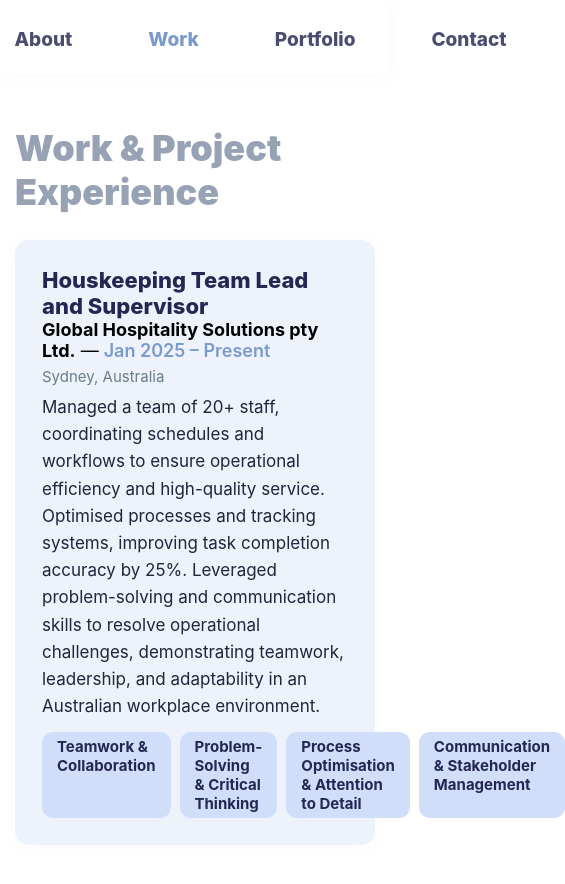
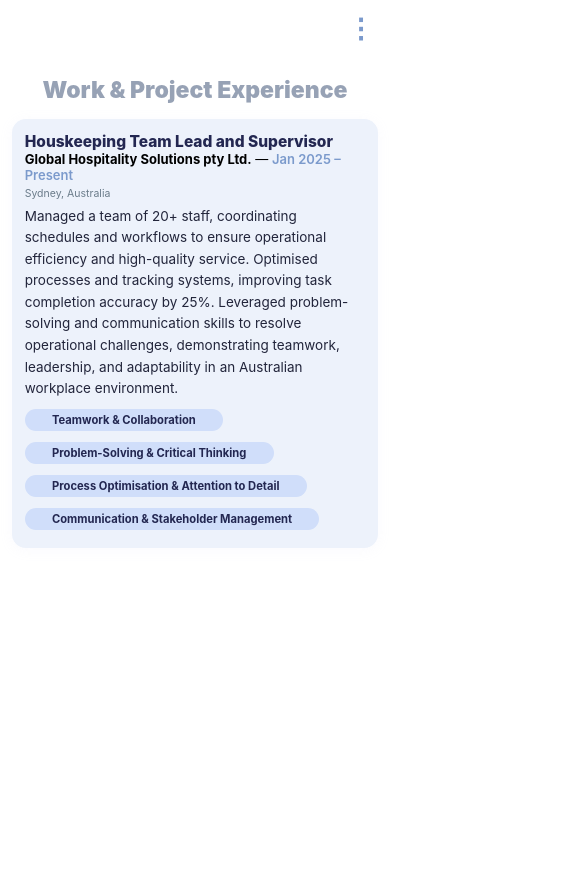
Before and after one commit to jaeyunjks/jaeyun-portfolio, a React (Create React App) app: page /work in a window 390 px wide. Shown: the top 884 px of the page, 565 px wide, since content can reach past the window. After the commit the page ends 844 px from the top, so only its background shows below. Built offline with nearby package versions, Linux system fonts and the light colour scheme.

Commit message:
Editing the mobile view index

```diff
--- a/src/App.js
+++ b/src/App.js
@@ -1,5 +1,5 @@
-import React from "react";
-import { BrowserRouter as Router, Routes, Route, Link, useLocation, useNavigate } from "react-router-dom";
+import React, { useState } from "react";
+import { BrowserRouter as Router, Routes, Route, Link, useLocation } from "react-router-dom";
 import HomePage from "./pages/HomePage";
 import AboutPage from "./pages/AboutPage";
 import WorkPage from "./pages/WorkPage";
@@ -7,11 +7,79 @@ import PortfolioPage from "./pages/PortfolioPage";
 import ContactPage from "./pages/ContactPage";
 import InteractionDesignCase from "./pages/InteractionDesignCase";
 
+// Responsive device hook
+function useIsMobile(breakpoint = 600) {
+  const [isMobile, setIsMobile] = React.useState(window.innerWidth < breakpoint);
+  React.useEffect(() => {
+    function handleResize() { setIsMobile(window.innerWidth < breakpoint); }
+    window.addEventListener("resize", handleResize);
+    return () => window.removeEventListener("resize", handleResize);
+  }, [breakpoint]);
+  return isMobile;
+}
 
+// Mobile navbar overlay
+function MobileNavMenu({ navs, location, open, setOpen }) {
+  return (
+    open && (
+      <div style={{
+        position: "fixed",
+        top: 0, right: 0,
+        width: "70vw",
+        maxWidth: 350,
+        height: "100vh",
+        background: "#fff",
+        boxShadow: "-1px 0 22px #23275112",
+        zIndex: 999,
+        paddingTop: 52,
+        paddingBottom: 22,
+        display: "flex",
+        flexDirection: "column",
+        alignItems: "flex-end"
+      }}>
+        <button
+          onClick={() => setOpen(false)}
+          style={{
+            background: "none",
+            border: "none",
+            color: "#7B9ACC",
+            fontSize: 23,
+            fontWeight: 900,
+            marginRight: 20,
+            marginTop: -44,
+            marginBottom: 21,
+            cursor: "pointer"
+          }}>×</button>
+        {navs.map(({ to, label }) => (
+          <Link
+            key={to}
+            to={to}
+            onClick={() => setOpen(false)}
+            style={{
+              width: "100%",
+              textAlign: "right",
+              color: location.pathname === to ? "#7B9ACC" : "#232751",
+              textDecoration: "none",
+              borderRadius: 6,
+              background: location.pathname === to ? "#EDF2FB" : "none",
+              padding: "14px 4vw",
+              marginBottom: 5,
+              fontWeight: 800,
+              fontSize: 16,
+              opacity: location.pathname === to ? 1 : 0.82
+            }}
+          >{label}</Link>
+        ))}
+      </div>
+    )
+  );
+}
 
-// Simple minimal navbar with active highlight
+// Responsive Navbar (desktop: color active, no hover effect; mobile: titik tiga)
 function Navbar() {
   const location = useLocation();
+  const isMobile = useIsMobile();
+  const [showMenu, setShowMenu] = useState(false);
   const navs = [
     { to: "/", label: "Home" },
     { to: "/about", label: "About" },
@@ -19,22 +87,78 @@ function Navbar() {
     { to: "/portfolio", label: "Portfolio" },
     { to: "/contact", label: "Contact" }
   ];
+
   return (
+    <>
       <nav style={{
-      width: "100%", background: "#fff", boxShadow: "0 2px 13px #d2ddec22",
-      padding: "20px 0 15px", display: "flex", justifyContent: "center",
-      position: "sticky", top: 0, gap: 42, fontWeight: 700, fontSize: 19, zIndex: 99
+        width: "100vw",
+        background: isMobile ? "#fff" : "rgba(249,252,252,.98)",
+        boxShadow: isMobile ? "none" : "0 4px 23px #c7d8f733",
+        padding: isMobile ? "7px 0 7px" : "17px 0 15px",
+        display: "flex",
+        justifyContent: isMobile ? "flex-end" : "center",
+        alignItems: "center",
+        position: "sticky",
+        top: 0,
+        borderRadius: isMobile ? 0 : 22,
+        gap: isMobile ? 0 : 38,
+        fontWeight: 700,
+        fontSize: isMobile ? 13.8 : 19,
+        zIndex: 100,
+        height: isMobile ? 44 : undefined,
+        minHeight: isMobile ? 44 : undefined
       }}>
+        {/* Desktop: normal nav links, minimalist NO underline */}
+        {!isMobile && (
+          <>
             {navs.map(({ to, label }) => (
-        <Link key={to} to={to}
+              <Link
+                key={to}
+                to={to}
                 style={{
                   color: location.pathname === to ? "#7B9ACC" : "#232751",
-            textDecoration: "none", borderRadius: 19,
-            padding: "8px 17px", opacity: location.pathname === to ? 1.0 : 0.82,
-            fontWeight: 800
-          }}>{label}</Link>
+                  textDecoration: "none",
+                  borderRadius: 2,
+                  background: "none",
+                  padding: "8px 15px",
+                  fontWeight: 800,
+                  boxShadow: "none",
+                  border: "none",
+                  opacity: location.pathname === to ? 1 : 0.84,
+                  fontSize: 19,
+                  whiteSpace: "nowrap",
+                  transition: "color .18s, background .18s"
+                }}
+              >
+                {label}
+              </Link>
             ))}
+          </>
+        )}
+        {/* Mobile: titik tiga menu (vertical dots) */}
+        {isMobile && (
+          <button
+            onClick={() => setShowMenu(v => !v)}
+            style={{
+              background: "none",
+              border: "none",
+              fontSize: 27,
+              fontWeight: 900,
+              color: "#7B9ACC",
+              marginRight: 16,
+              cursor: "pointer",
+              padding: 0,
+              outline: "none"
+            }}
+            aria-label="Open menu"
+          >
+            ⋮
+          </button>
+        )}
       </nav>
+      {/* Mobile dropdown menu */}
+      <MobileNavMenu navs={navs} location={location} open={isMobile && showMenu} setOpen={setShowMenu} />
+    </>
   );
 }
 
--- a/src/pages/HomePage.js
+++ b/src/pages/HomePage.js
@@ -1,6 +1,19 @@
 import React, { useEffect, useState } from "react";
 import { useNavigate } from "react-router-dom";
 import { motion } from "framer-motion";
+
+// Responsive device hook
+function useIsMobile(breakpoint = 600) {
+    const [isMobile, setIsMobile] = useState(window.innerWidth < breakpoint);
+    useEffect(() => {
+        function handleResize() {
+            setIsMobile(window.innerWidth < breakpoint);
+        }
+        window.addEventListener("resize", handleResize);
+        return () => window.removeEventListener("resize", handleResize);
+    }, [breakpoint]);
+    return isMobile;
+}
 
 function useLoopTyping(text, delay = 50, wait = 1200) {
     const [out, setOut] = useState("");
@@ -18,7 +31,6 @@ function useLoopTyping(text, delay = 50, wait = 1200) {
     return out;
 }
 
-// Pastel, theme-aligned transparent SVGs
 const LinkedInIcon = ({ size = 34 }) => (
     <svg height={size} width={size} viewBox="0 0 32 32" fill="none">
         <rect width="32" height="32" rx="9" fill="#7B9ACC" fillOpacity="0.13" />
@@ -33,12 +45,11 @@ const GithubIcon = ({ size = 34 }) => (
     </svg>
 );
 
-// Animated floating corner social links
-function FloatingSocialLinks() {
+function FloatingSocialLinks({ isMobile }) {
     return (
         <div style={{
-            position: "fixed", right: 28, bottom: 28, zIndex: 99,
-            display: "flex", flexDirection: "column", gap: 15
+            position: "fixed", right: isMobile ? 11 : 28, bottom: isMobile ? 11 : 28, zIndex: 99,
+            display: "flex", flexDirection: "column", gap: isMobile ? 9 : 15
         }}>
             <motion.a
                 href="https://www.linkedin.com/in/yafiefarabi0710/"
@@ -58,7 +69,7 @@ function FloatingSocialLinks() {
                 }}
                 aria-label="LinkedIn"
             >
-                <LinkedInIcon size={38} />
+                <LinkedInIcon size={isMobile ? 30 : 38} />
             </motion.a>
             <motion.a
                 href="https://github.com/jaeyunjks"
@@ -78,54 +89,71 @@ function FloatingSocialLinks() {
                 }}
                 aria-label="GitHub"
             >
-                <GithubIcon size={38} />
+                <GithubIcon size={isMobile ? 30 : 38} />
             </motion.a>
         </div>
     );
 }
 
 export default function HomePage() {
+    const isMobile = useIsMobile();
     const heroTxt = "Hi, I'm Yafie, an aspiring Software Engineer & Business Analyst.";
-    const animated = useLoopTyping(heroTxt, 40, 1700);
+    const animated = useLoopTyping(heroTxt, isMobile ? 27 : 40, 1700);
     const navigate = useNavigate();
+
     return (
         <div style={{
-            minHeight: "88vh", background: "#F9FAFC", display: "flex", flexDirection: "column",
-            alignItems: "center", justifyContent: "center"
+            minHeight: isMobile ? "78vh" : "88vh",
+            background: "#F9FAFC",
+            display: "flex",
+            flexDirection: "column",
+            alignItems: "center",
+            justifyContent: "center",
+            width: "100vw",
+            padding: isMobile ? "0 2vw" : 0
         }}>
             <div style={{
                 fontWeight: 900,
-                fontSize: 44,
+                fontSize: isMobile ? 31 : 44,
                 color: "#7B9ACC",
-                letterSpacing: -2,
-                minHeight: 65,
+                letterSpacing: -1.4,
+                minHeight: isMobile ? 40 : 65,
                 textAlign: "center",
                 width: "100%"
             }}>
                 {animated}
             </div>
             <div style={{
-                margin: "40px 0 18px",
-                fontSize: 22,
+                margin: isMobile ? "22px 0 10px" : "40px 0 18px",
+                fontSize: isMobile ? 15 : 22,
                 color: "#232751",
                 opacity: .88,
-                textAlign: "center"
+                textAlign: "center",
+                width: "100%"
             }}>
                 Bachelor of Information Technology | Open for 2025&2026 Internship <br />
                 <span style={{
-                    fontSize: 17,
+                    fontSize: isMobile ? 13 : 17,
                     opacity: .67
-                }}>Enterprise Software Development and Business Information System Management @UTS.</span>
+                }}>Enterprise Software Development & Business Information System Management @UTS.</span>
             </div>
             <button
                 onClick={() => navigate("/contact")}
                 style={{
-                    marginTop: 28, background: "#7B9ACC", color: "#fff", fontWeight: 800,
-                    fontSize: 18, border: 0, borderRadius: 23, padding: "15px 46px", boxShadow: "0 2px 18px #d2ddec33", cursor: "pointer"
+                    marginTop: isMobile ? 16 : 28,
+                    background: "#7B9ACC",
+                    color: "#fff",
+                    fontWeight: 800,
+                    fontSize: isMobile ? 14 : 18,
+                    border: 0,
+                    borderRadius: 23,
+                    padding: isMobile ? "11px 22vw" : "15px 46px",
+                    boxShadow: "0 2px 18px #d2ddec33",
+                    cursor: "pointer"
                 }}>
                 Contact Me
             </button>
-            <FloatingSocialLinks />
+            <FloatingSocialLinks isMobile={isMobile} />
         </div>
     );
 }
--- a/src/pages/PortfolioPage.js
+++ b/src/pages/PortfolioPage.js
@@ -1,5 +1,16 @@
 import React, { useState } from "react";
 import { Link } from "react-router-dom";
+
+// Responsive device hook
+function useIsMobile(breakpoint = 600) {
+    const [isMobile, setIsMobile] = useState(window.innerWidth < breakpoint);
+    React.useEffect(() => {
+        function handleResize() { setIsMobile(window.innerWidth < breakpoint); }
+        window.addEventListener("resize", handleResize);
+        return () => window.removeEventListener("resize", handleResize);
+    }, [breakpoint]);
+    return isMobile;
+}
 
 const PROJECTS = [
     {
@@ -63,13 +74,28 @@ const PROJECTS = [
 
 export default function PortfolioPage() {
     const [expanded, setExpanded] = useState(null);
+    const isMobile = useIsMobile();
 
     return (
-        <div style={{ maxWidth: 900, margin: "48px auto", padding: "0 17px" }}>
-            <h1 style={{ fontWeight: 900, fontSize: 36, color: "#7B9ACC", marginBottom: 28 }}>
+        <div style={{
+            maxWidth: isMobile ? "99vw" : 900,
+            margin: isMobile ? "14px auto" : "48px auto",
+            padding: isMobile ? "0 3vw" : "0 17px"
+        }}>
+            <h1 style={{
+                fontWeight: 900,
+                fontSize: isMobile ? 23 : 36,
+                color: "#7B9ACC",
+                marginBottom: isMobile ? 14 : 28,
+                textAlign: isMobile ? "center" : "left"
+            }}>
                 My Portfolio
             </h1>
-            <div style={{ display: "grid", gridTemplateColumns: "1fr 1fr", gap: 32 }}>
+            <div style={{
+                display: "grid",
+                gridTemplateColumns: isMobile ? "1fr" : "1fr 1fr",
+                gap: isMobile ? 13 : 32
+            }}>
                 {PROJECTS.map(p => (
                     <div
                         key={p.id}
@@ -77,36 +103,66 @@ export default function PortfolioPage() {
                             background: "#EDF2FB",
                             borderRadius: 18,
                             boxShadow: "0 2px 16px #c0c7ef17",
-                            padding: 21,
+                            padding: isMobile ? 10 : 21,
                             cursor: "pointer",
-                            border: expanded === p.id ? "2.2px solid #7B9ACC" : "1.2px solid #e3e8f2"
+                            border: expanded === p.id ? "2.2px solid #7B9ACC" : "1.2px solid #e3e8f2",
+                            marginBottom: isMobile ? 8 : 0
                         }}
                         onClick={() => setExpanded(expanded === p.id ? null : p.id)}
                     >
-                        <img src={p.img} alt={p.title} style={{ width: "100%", borderRadius: 11, maxHeight: 155, marginBottom: 11 }} />
-                        <div style={{ fontWeight: 700, fontSize: 22, margin: "10px 0", color: "#232751" }}>{p.title}</div>
-                        <div style={{ color: "#7B9ACC", fontWeight: 600, fontSize: 15, letterSpacing: 1, marginBottom: 7 }}>
+                        <img
+                            src={p.img}
+                            alt={p.title}
+                            style={{
+                                width: "100%",
+                                borderRadius: 11,
+                                maxHeight: isMobile ? 110 : 155,
+                                marginBottom: isMobile ? 7 : 11,
+                                objectFit: "cover"
+                            }}
+                        />
+                        <div style={{
+                            fontWeight: 700,
+                            fontSize: isMobile ? 15 : 22,
+                            margin: isMobile ? "7px 0" : "10px 0",
+                            color: "#232751"
+                        }}>{p.title}</div>
+                        <div style={{
+                            color: "#7B9ACC",
+                            fontWeight: 600,
+                            fontSize: isMobile ? 12 : 15,
+                            letterSpacing: 1,
+                            marginBottom: isMobile ? 6 : 7
+                        }}>
                             {p.tech && p.tech.join(" · ")}
                         </div>
-                        <div style={{ fontSize: 15, opacity: .78, marginBottom: 8 }}>{p.summary}</div>
-                        <div style={{ fontSize: 14, color: "#798", marginBottom: 10 }}>
+                        <div style={{
+                            fontSize: isMobile ? 11.7 : 15,
+                            opacity: .78,
+                            marginBottom: isMobile ? 6 : 8
+                        }}>{p.summary}</div>
+                        <div style={{
+                            fontSize: isMobile ? 10.3 : 14,
+                            color: "#798",
+                            marginBottom: isMobile ? 7 : 10
+                        }}>
                             <i>Click for detail</i>
                         </div>
                         {expanded === p.id && (
                             <div
                                 style={{
-                                    marginTop: 8,
+                                    marginTop: isMobile ? 6 : 8,
                                     background: "#FAFCFF",
                                     color: "#232751",
-                                    fontSize: 15,
-                                    lineHeight: 1.6,
-                                    padding: "14px 12px",
+                                    fontSize: isMobile ? 11.2 : 15,
+                                    lineHeight: 1.59,
+                                    padding: isMobile ? "10px 8px" : "14px 12px",
                                     borderRadius: 9,
                                     boxShadow: "0 2px 9px #ddeaf8"
                                 }}
                             >
                                 {typeof p.details === "string" ? (
-                                    <div style={{ marginBottom: 10 }}>{p.details}</div>
+                                    <div style={{ marginBottom: isMobile ? 8 : 10 }}>{p.details}</div>
                                 ) : (
                                     p.details
                                 )}
@@ -121,8 +177,11 @@ export default function PortfolioPage() {
                                             borderRadius: 9,
                                             textDecoration: "none",
                                             fontWeight: 700,
-                                            padding: "7px 18px",
-                                            marginRight: 14
+                                            padding: isMobile ? "6px 12px" : "7px 18px",
+                                            marginRight: 14,
+                                            fontSize: isMobile ? 10.5 : 15,
+                                            display: "inline-block",
+                                            marginTop: isMobile ? 7 : 10
                                         }}
                                     >
                                         View Code
--- a/src/pages/WorkPage.js
+++ b/src/pages/WorkPage.js
@@ -1,4 +1,15 @@
 import React from "react";
+
+// Responsive device hook
+function useIsMobile(breakpoint = 600) {
+    const [isMobile, setIsMobile] = React.useState(window.innerWidth < breakpoint);
+    React.useEffect(() => {
+        function handleResize() { setIsMobile(window.innerWidth < breakpoint); }
+        window.addEventListener("resize", handleResize);
+        return () => window.removeEventListener("resize", handleResize);
+    }, [breakpoint]);
+    return isMobile;
+}
 
 const WORKS = [
     {
@@ -7,31 +18,82 @@ const WORKS = [
         period: "Jan 2025 – Present",
         location: "Sydney, Australia",
         summary: "Managed a team of 20+ staff, coordinating schedules and workflows to ensure operational efficiency and high-quality service. Optimised processes and tracking systems, improving task completion accuracy by 25%. Leveraged problem-solving and communication skills to resolve operational challenges, demonstrating teamwork, leadership, and adaptability in an Australian workplace environment.",
-        stack: ["Teamwork & Collaboration", "Problem-Solving & Critical Thinking", "Process Optimisation & Attention to Detail", "Communication & Stakeholder Management"]
+        stack: [
+            "Teamwork & Collaboration",
+            "Problem-Solving & Critical Thinking",
+            "Process Optimisation & Attention to Detail",
+            "Communication & Stakeholder Management"
+        ]
     }
 ];
 
 export default function WorkPage() {
+    const isMobile = useIsMobile();
+
     return (
-        <div style={{ maxWidth: 900, margin: "52px auto", padding: "0 15px" }}>
-            <h1 style={{ fontWeight: 900, fontSize: 36, color: "#97a2b5ff", marginBottom: 26 }}>Work & Project Experience</h1>
-            <div style={{ display: "flex", flexDirection: "column", gap: 28 }}>
+        <div style={{
+            maxWidth: isMobile ? "99vw" : 900,
+            margin: isMobile ? "18px auto" : "52px auto",
+            padding: isMobile ? "0 3vw" : "0 15px"
+        }}>
+            <h1 style={{
+                fontWeight: 900,
+                fontSize: isMobile ? 23 : 36,
+                color: "#97a2b5ff",
+                marginBottom: isMobile ? 15 : 26,
+                textAlign: isMobile ? "center" : "left"
+            }}>
+                Work & Project Experience
+            </h1>
+            <div style={{
+                display: "flex",
+                flexDirection: "column",
+                gap: isMobile ? 16 : 28
+            }}>
                 {WORKS.map(work => (
                     <div key={work.role + work.company} style={{
-                        background: "#EDF2FB", borderRadius: 14, padding: 27,
-                        boxShadow: "0 2px 14px #c0c7ef15", marginBottom: 8
+                        background: "#EDF2FB",
+                        borderRadius: 14,
+                        padding: isMobile ? 13 : 27,
+                        boxShadow: "0 2px 14px #c0c7ef15",
+                        marginBottom: isMobile ? 5 : 8
                     }}>
-                        <div style={{ fontSize: 22, fontWeight: 800, color: "#232751" }}>{work.role}</div>
-                        <div style={{ fontSize: 18, marginBottom: 6 }}>
+                        <div style={{
+                            fontSize: isMobile ? 15.5 : 22,
+                            fontWeight: 800,
+                            color: "#232751"
+                        }}>{work.role}</div>
+                        <div style={{
+                            fontSize: isMobile ? 13 : 18,
+                            marginBottom: isMobile ? 4 : 6
+                        }}>
                             <b>{work.company}</b> — <span style={{ color: "#7B9ACC", fontWeight: 600 }}>{work.period}</span>
                         </div>
-                        <div style={{ color: "#6B7C8A", fontSize: 15, marginBottom: 8 }}>{work.location}</div>
-                        <div style={{ fontSize: 17, lineHeight: 1.6, color: "#22253B", marginBottom: 12 }}>{work.summary}</div>
-                        <div style={{ display: "flex", gap: 9 }}>
+                        <div style={{
+                            color: "#6B7C8A",
+                            fontSize: isMobile ? 10.5 : 15,
+                            marginBottom: isMobile ? 5.5 : 8
+                        }}>{work.location}</div>
+                        <div style={{
+                            fontSize: isMobile ? 13.5 : 17,
+                            lineHeight: 1.6,
+                            color: "#22253B",
+                            marginBottom: isMobile ? 9 : 12
+                        }}>{work.summary}</div>
+                        <div style={{
+                            display: "flex",
+                            gap: isMobile ? 6 : 9,
+                            flexWrap: "wrap"
+                        }}>
                             {work.stack.map(s => (
                                 <span key={s} style={{
-                                    background: "#D0DEFA", color: "#232751", borderRadius: 11,
-                                    padding: "5px 15px", fontWeight: 700, fontSize: 15
+                                    background: "#D0DEFA",
+                                    color: "#232751",
+                                    borderRadius: 11,
+                                    padding: isMobile ? "4px 7vw" : "5px 15px",
+                                    fontWeight: 700,
+                                    fontSize: isMobile ? 11.2 : 15,
+                                    marginBottom: isMobile ? 5 : 0
                                 }}>{s}</span>
                             ))}
                         </div>
```
Lines whose indentation alone changed are shown as unchanged.
